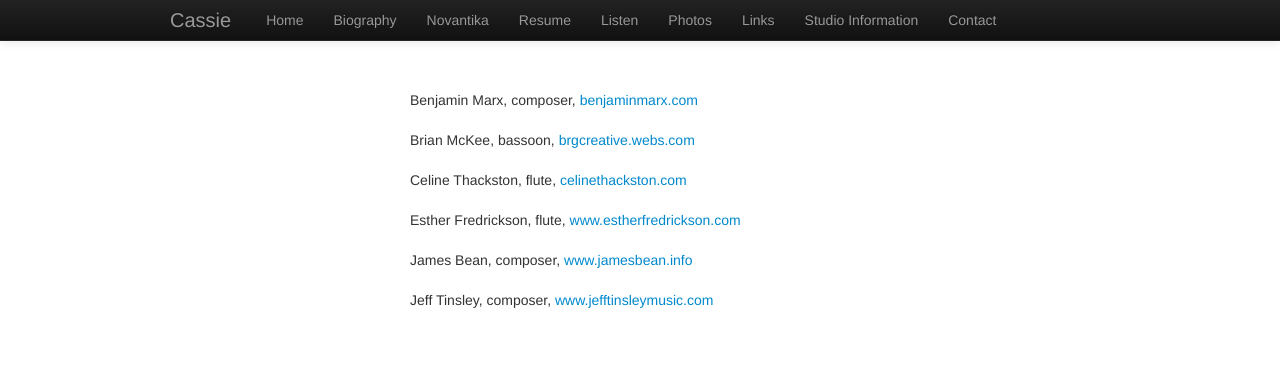
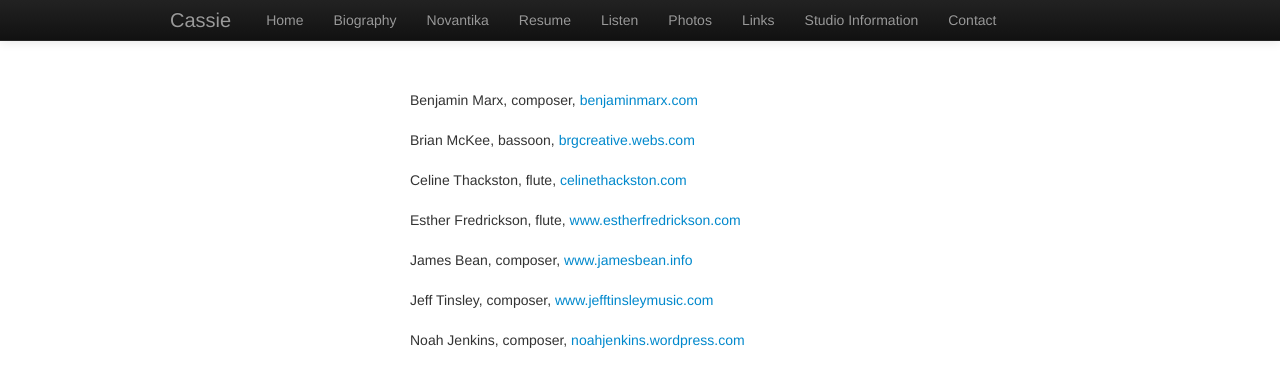
Before and after one commit to cassielearsite/cassielear.com, a Jekyll site: the page built from _posts/2013-12-25-links.html, in a window 1280 px wide. Shown: the top 387 px of the page. Built offline with Jekyll 4.4.1, drawn with Linux system fonts in a browser that asks for light colours.

Commit message:
updating link

```diff
--- a/_posts/2013-12-25-links.html
+++ b/_posts/2013-12-25-links.html
@@ -15,7 +15,9 @@
     <br/><br/>
     James Bean, composer, <a href="http://www.jamesbean.info">www.jamesbean.info</a>
     <br/><br/>
-    Jeff Tinsley, composer, <a href="http://www.jefftinsleymusic.com">www.jefftinsleymusic.com</a>
+    Jeff Tinsley, composer, <a href="http://noahjenkins.wordpress.com/">www.jefftinsleymusic.com</a>
+    <br/><br/>
+    Noah Jenkins, composer, <a href="http://noahjenkins.wordpress.com/">noahjenkins.wordpress.com</a>
     <br/><br/>
   </div>
 </div>
```
